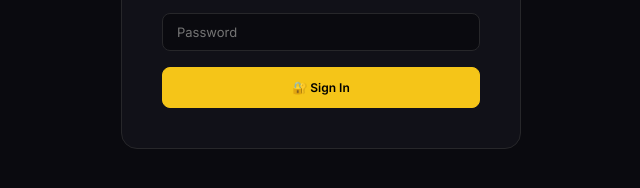
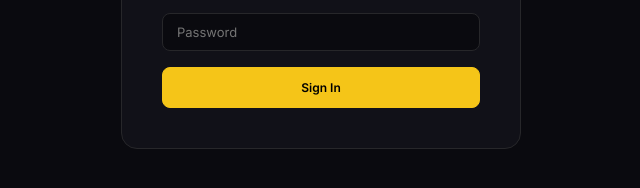
Before and after one commit to Sachinsagarmishra/nano-banana, a website: page public/admin.html in a window 1280 px wide. Shown: the part 438-626 px from the top of the page, 319-959 px from the left. Drawn offline with Linux system fonts and the light colour scheme.

Commit message:
Remove emoji from admin Sign In button

```diff
--- a/public/admin.html
+++ b/public/admin.html
@@ -586,7 +586,7 @@
             <div class="form-group">
                 <input class="form-input" id="loginPassword" type="password" placeholder="Password" />
             </div>
-            <button class="btn btn-primary" style="width:100%;padding:12px;" onclick="login()">🔐 Sign In</button>
+            <button class="btn btn-primary" style="width:100%;padding:12px;" onclick="login()">Sign In</button>
         </div>
     </div>
 
```
